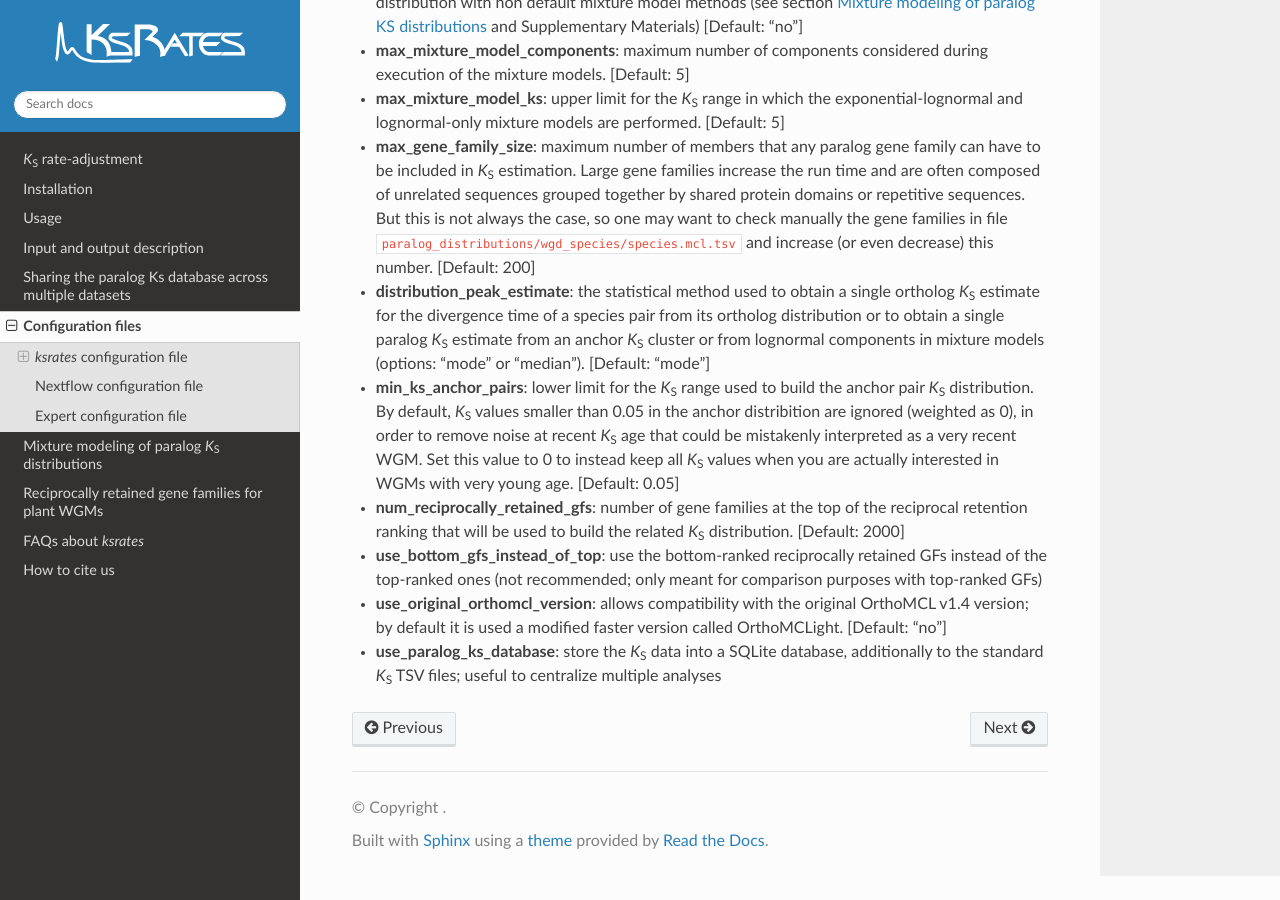
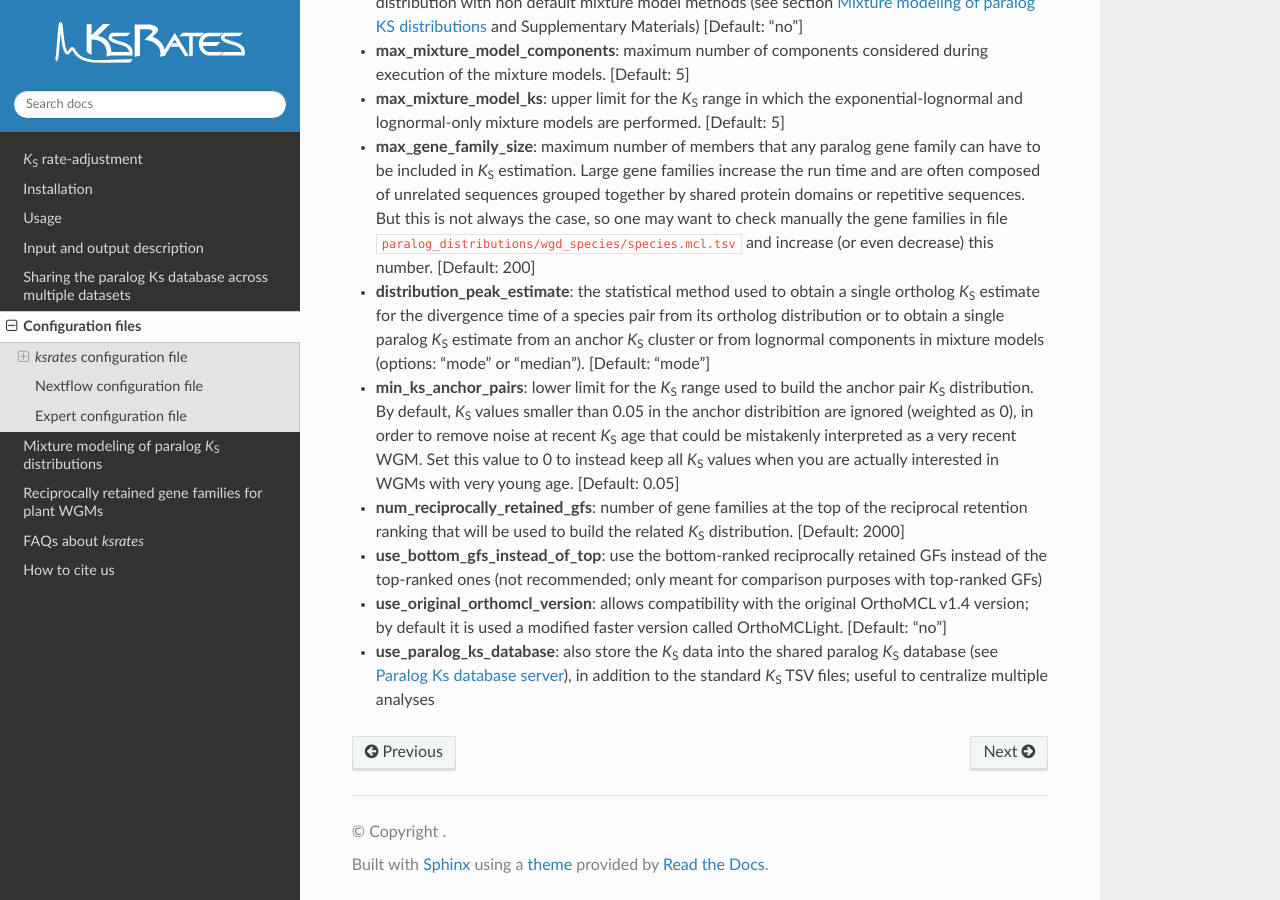
Before and after one commit to VIB-PSB/ksrates, a Sphinx documentation site: the page built from docs/configuration.rst, in a window 1280 px wide and 900 px high, scrolled down 9256 px. Built offline with Sphinx 7.4.7 and the Read the Docs theme 3.1.0, drawn with Linux system fonts in a browser that asks for light colours.

Commit message:
Fix configuration docs about database

```diff
--- a/docs/configuration.rst
+++ b/docs/configuration.rst
@@ -301,4 +301,4 @@ The following can be used as a template (default values)::
 * **num_reciprocally_retained_gfs**: number of gene families at the top of the reciprocal retention ranking that will be used to build the related *K*:sub:`S` distribution. [Default: 2000]
 * **use_bottom_gfs_instead_of_top**: use the bottom-ranked reciprocally retained GFs instead of the top-ranked ones (not recommended; only meant for comparison purposes with top-ranked GFs)
 * **use_original_orthomcl_version**: allows compatibility with the original OrthoMCL v1.4 version; by default it is used a modified faster version called OrthoMCLight. [Default: "no"]
-* **use_paralog_ks_database**: store the *K*:sub:`S` data into a SQLite database, additionally to the standard *K*:sub:`S` TSV files; useful to centralize multiple analyses
+* **use_paralog_ks_database**: also store the *K*:sub:`S` data into the shared paralog *K*:sub:`S` database (see :ref:`paralog_ks_database_server`), in addition to the standard *K*:sub:`S` TSV files; useful to centralize multiple analyses
```
